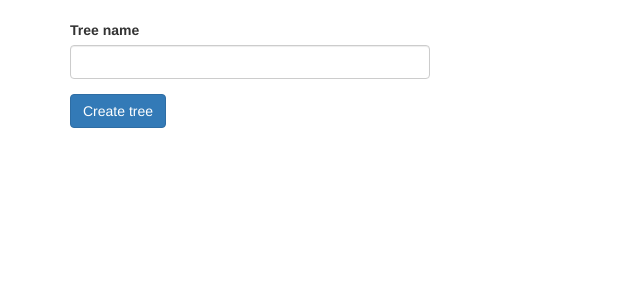
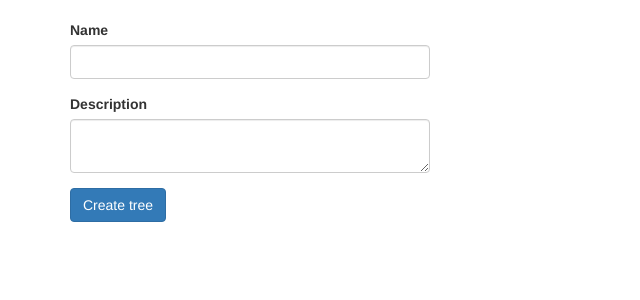
Before and after one commit to sylvainemery/wwwpy, a Flask app: page /newtree in a window 1280 px wide. Shown: the part 51-351 px from the top of the page, without its empty margins (0-640 px from the left). Run offline with Flask 2, Linux system fonts and the light colour scheme; a user stored in the database is signed in; some libraries are stand-ins or nearby versions.

Commit message:
added description to tree (and some styling)

```diff
--- a/wwwpy/forms.py
+++ b/wwwpy/forms.py
@@ -1,5 +1,5 @@
 from flask.ext.wtf import Form
-from wtforms import TextField, SubmitField, PasswordField, validators
+from wtforms import TextField, SubmitField, PasswordField, TextAreaField, validators
 from wwwpy.models import User, ChristmasTree
 from flask.ext.login import current_user
 
@@ -35,7 +35,8 @@ class NewAccountForm(Form):
 			return True
 
 class NewTreeForm(Form):
-	name = TextField("Tree name", validators = [validators.InputRequired(), validators.Length(min = 1, max = 64)])
+	name = TextField("Name", validators = [validators.InputRequired(), validators.Length(min = 1, max = 64)])
+	description = TextAreaField("Description", validators = [validators.Length(max = 255)])
 	submit = SubmitField("Create tree")
 
 	def validate(self):
--- a/wwwpy/models.py
+++ b/wwwpy/models.py
@@ -40,10 +40,12 @@ class User(db.Model):
 class ChristmasTree(db.Model):
     id = db.Column(db.Integer, primary_key = True)
     name = db.Column(db.String(64))
+    description = db.Column(db.String(255))
     user_id = db.Column(db.Integer, db.ForeignKey('user.id'))
 
-    def __init__(self, name, user_id):
+    def __init__(self, name, description, user_id):
         self.name = name
+        self.description = description
         self.user_id = user_id
 
     def __repr__(self):
--- a/wwwpy/templates/newtree.html
+++ b/wwwpy/templates/newtree.html
@@ -7,7 +7,7 @@
 <div class="container">
 	<div class="row">
 		<div class="col-md-4">
-	{{wtf.quick_form(form, action="", method="post", extra_classes=None, role="form", form_type="basic", horizontal_columns=('lg', 2, 10), enctype=None, button_map={"submit":"primary"})}}
+			{{wtf.quick_form(form, action="", method="post", extra_classes=None, role="form", form_type="basic", horizontal_columns=('lg', 2, 10), enctype=None, button_map={"submit":"primary"})}}
 		</div>
 	</div>
 </div>
--- a/wwwpy/templates/tree.html
+++ b/wwwpy/templates/tree.html
@@ -7,7 +7,10 @@
 <div class="container">
 	<div class="row">
 		<div class="col-md-4">
-	{{treename}}
+			<h1>
+				<p>{{tree.name}}</p>
+				<small>{{tree.description}}</small>
+			</h1>
 		</div>
 	</div>
 </div>
--- a/wwwpy/views.py
+++ b/wwwpy/views.py
@@ -76,7 +76,7 @@ def newtree():
 	newtree_form = NewTreeForm()
 
 	if newtree_form.validate_on_submit():
-		ntree = ChristmasTree(newtree_form.name.data, current_user.id)
+		ntree = ChristmasTree(newtree_form.name.data, newtree_form.description.data, current_user.id)
 		db.session.add(ntree)
 		db.session.commit()
 		return redirect(url_for('tree', nickname = current_user.nickname, treename = ntree.name))
@@ -86,7 +86,11 @@ def newtree():
 @app.route('/user/<nickname>/tree/<treename>')
 @login_required
 def tree(nickname, treename):
-	return render_template('tree.html', treename = treename)
+	if nickname == current_user.nickname:
+		t = ChristmasTree.query.filter_by(user_id = current_user.id).filter_by(name = treename).first()
+		return render_template('tree.html', tree = t)
+	else:
+		abort(403)
 
 
 @app.route('/favicon.ico')
```
Also changed, not shown: db_repository/versions/008_migration.py (added, +28 -0 lines), app.db.
